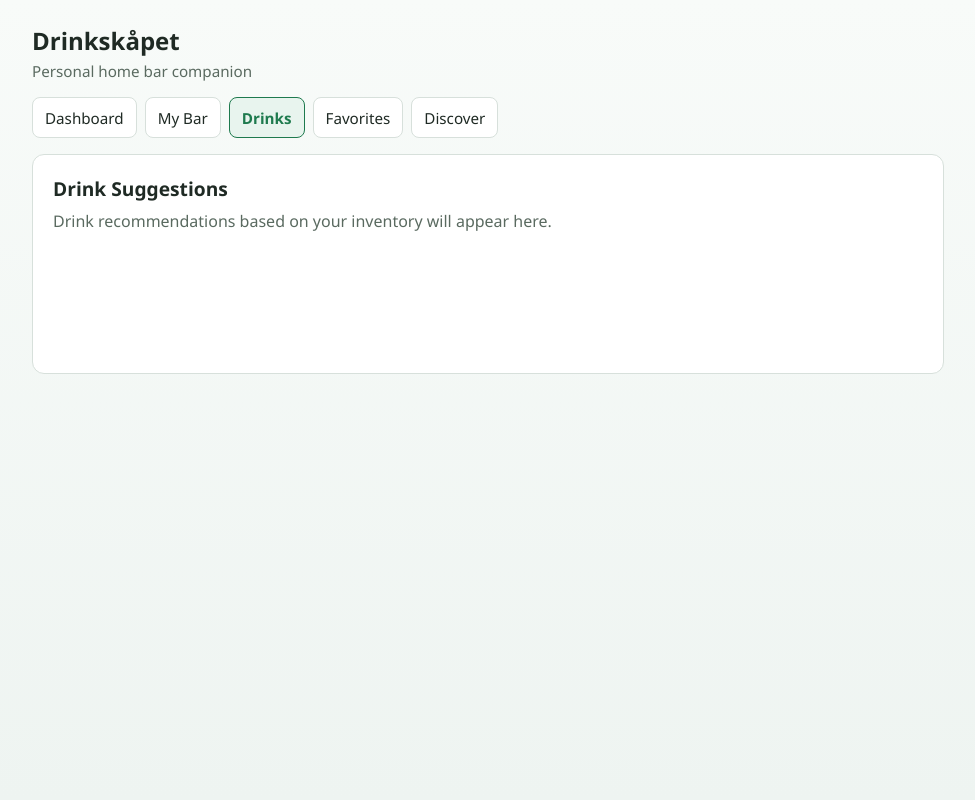
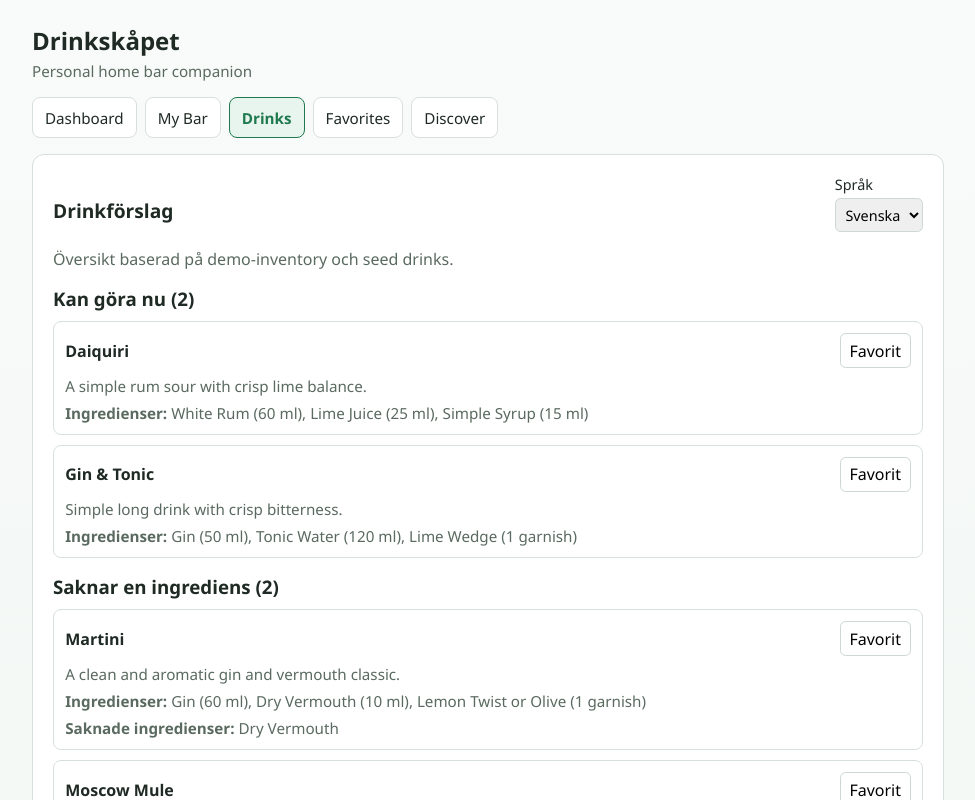
Before and after one commit to tobisen/drinkskapet, a Vue app: page /drinks in a window 1280 px wide. Shown: the top 800 px of the page, without its empty margins (152-1127 px from the left). Built offline with nearby package versions, Linux system fonts and the light colour scheme; the HTML template or start-up script is replaced by a standard one.

Commit message:
Add first usable drinks view with grouped recommendations and language switch

```diff
--- a/src/views/DrinksView.vue
+++ b/src/views/DrinksView.vue
@@ -1,6 +1,205 @@
+<script lang="ts">
+import { defineComponent } from 'vue'
+import { seedDrinks } from '../data/seedDrinks'
+import { getDrinkRecommendations } from '../features/recommendations/recommendationService'
+import type { InventoryItem } from '../features/inventory/types'
+
+const demoInventory: InventoryItem[] = [
+  { id: 'inv-gin', name: 'Gin', category: 'spirits', quantity: 1, isFavorite: false },
+  { id: 'inv-vodka', name: 'Vodka', category: 'spirits', quantity: 1, isFavorite: false },
+  { id: 'inv-white-rum', name: 'White Rum', category: 'spirits', quantity: 1, isFavorite: false },
+  { id: 'inv-lime-juice', name: 'Lime Juice', category: 'juices', quantity: 1, isFavorite: false },
+  { id: 'inv-simple-syrup', name: 'Simple Syrup', category: 'syrups', quantity: 1, isFavorite: false },
+  { id: 'inv-tonic-water', name: 'Tonic Water', category: 'mixers', quantity: 1, isFavorite: false },
+]
+
+const text = {
+  sv: {
+    title: 'Drinkförslag',
+    intro: 'Översikt baserad på demo-inventory och seed drinks.',
+    language: 'Språk',
+    canMakeNow: 'Kan göra nu',
+    missingOne: 'Saknar en ingrediens',
+    missingMultiple: 'Saknar flera ingredienser',
+    ingredients: 'Ingredienser',
+    missingIngredients: 'Saknade ingredienser',
+    favorite: 'Favorit',
+    unfavorite: 'Ta bort favorit',
+  },
+  en: {
+    title: 'Drink Suggestions',
+    intro: 'Summary based on demo inventory and seed drinks.',
+    language: 'Language',
+    canMakeNow: 'Can Make Now',
+    missingOne: 'Missing One Ingredient',
+    missingMultiple: 'Missing Multiple Ingredients',
+    ingredients: 'Ingredients',
+    missingIngredients: 'Missing ingredients',
+    favorite: 'Favorite',
+    unfavorite: 'Unfavorite',
+  },
+} as const
+
+type LanguageCode = keyof typeof text
+
+export default defineComponent({
+  name: 'DrinksView',
+  data() {
+    return {
+      selectedLanguage: 'sv' as LanguageCode,
+      drinks: seedDrinks.map((drink) => ({ ...drink })),
+    }
+  },
+  computed: {
+    t() {
+      return text[this.selectedLanguage]
+    },
+    recommendations() {
+      return getDrinkRecommendations(demoInventory, this.drinks)
+    },
+  },
+  methods: {
+    toggleFavorite(drinkId: string) {
+      this.drinks = this.drinks.map((drink) => {
+        if (drink.id !== drinkId) {
+          return drink
+        }
+
+        return {
+          ...drink,
+          isFavorite: !drink.isFavorite,
+        }
+      })
+    },
+  },
+})
+</script>
+
 <template>
-  <section class="view">
-    <h2>Drink Suggestions</h2>
-    <p>Drink recommendations based on your inventory will appear here.</p>
+  <section class="view drinks-view">
+    <div class="header-row">
+      <h2>{{ t.title }}</h2>
+      <label>
+        {{ t.language }}
+        <select v-model="selectedLanguage">
+          <option value="sv">Svenska</option>
+          <option value="en">English</option>
+        </select>
+      </label>
+    </div>
+
+    <p class="intro">{{ t.intro }}</p>
+
+    <section class="group">
+      <h3>{{ t.canMakeNow }} ({{ recommendations.canMakeNow.length }})</h3>
+      <article v-for="entry in recommendations.canMakeNow" :key="entry.drink.id" class="drink-card">
+        <div class="title-row">
+          <strong>{{ entry.drink.name }}</strong>
+          <button type="button" @click="toggleFavorite(entry.drink.id)">
+            {{ entry.drink.isFavorite ? t.unfavorite : t.favorite }}
+          </button>
+        </div>
+        <p>{{ entry.drink.description }}</p>
+        <p><strong>{{ t.ingredients }}:</strong> {{ entry.drink.ingredients.map((i) => `${i.name} (${i.amount})`).join(', ') }}</p>
+      </article>
+    </section>
+
+    <section class="group">
+      <h3>{{ t.missingOne }} ({{ recommendations.missingOneIngredient.length }})</h3>
+      <article v-for="entry in recommendations.missingOneIngredient" :key="entry.drink.id" class="drink-card">
+        <div class="title-row">
+          <strong>{{ entry.drink.name }}</strong>
+          <button type="button" @click="toggleFavorite(entry.drink.id)">
+            {{ entry.drink.isFavorite ? t.unfavorite : t.favorite }}
+          </button>
+        </div>
+        <p>{{ entry.drink.description }}</p>
+        <p><strong>{{ t.ingredients }}:</strong> {{ entry.drink.ingredients.map((i) => `${i.name} (${i.amount})`).join(', ') }}</p>
+        <p><strong>{{ t.missingIngredients }}:</strong> {{ entry.missingIngredients.map((i) => i.name).join(', ') }}</p>
+      </article>
+    </section>
+
+    <section class="group">
+      <h3>{{ t.missingMultiple }} ({{ recommendations.missingMultipleIngredients.length }})</h3>
+      <article v-for="entry in recommendations.missingMultipleIngredients" :key="entry.drink.id" class="drink-card">
+        <div class="title-row">
+          <strong>{{ entry.drink.name }}</strong>
+          <button type="button" @click="toggleFavorite(entry.drink.id)">
+            {{ entry.drink.isFavorite ? t.unfavorite : t.favorite }}
+          </button>
+        </div>
+        <p>{{ entry.drink.description }}</p>
+        <p><strong>{{ t.ingredients }}:</strong> {{ entry.drink.ingredients.map((i) => `${i.name} (${i.amount})`).join(', ') }}</p>
+        <p><strong>{{ t.missingIngredients }}:</strong> {{ entry.missingIngredients.map((i) => i.name).join(', ') }}</p>
+      </article>
+    </section>
   </section>
 </template>
+
+<style scoped>
+.drinks-view {
+  display: grid;
+  gap: 1rem;
+}
+
+.header-row {
+  display: flex;
+  justify-content: space-between;
+  align-items: end;
+  gap: 0.75rem;
+}
+
+.header-row label {
+  display: grid;
+  gap: 0.25rem;
+  font-size: 0.9rem;
+}
+
+.header-row select {
+  font: inherit;
+  padding: 0.35rem;
+  border: 1px solid #cdd8d2;
+  border-radius: 0.35rem;
+}
+
+.intro {
+  margin: 0;
+}
+
+.group {
+  display: grid;
+  gap: 0.6rem;
+}
+
+.group h3 {
+  margin: 0;
+}
+
+.drink-card {
+  border: 1px solid #d7e0db;
+  border-radius: 0.5rem;
+  padding: 0.7rem;
+  display: grid;
+  gap: 0.45rem;
+}
+
+.drink-card p {
+  margin: 0;
+  font-size: 0.95rem;
+}
+
+.title-row {
+  display: flex;
+  justify-content: space-between;
+  align-items: center;
+  gap: 0.5rem;
+}
+
+.title-row button {
+  font: inherit;
+  border: 1px solid #cdd8d2;
+  background: #fff;
+  border-radius: 0.35rem;
+  padding: 0.35rem 0.55rem;
+}
+</style>
```
Also changed, not shown: 2 other files (tests, documents, lock files or other folders).
